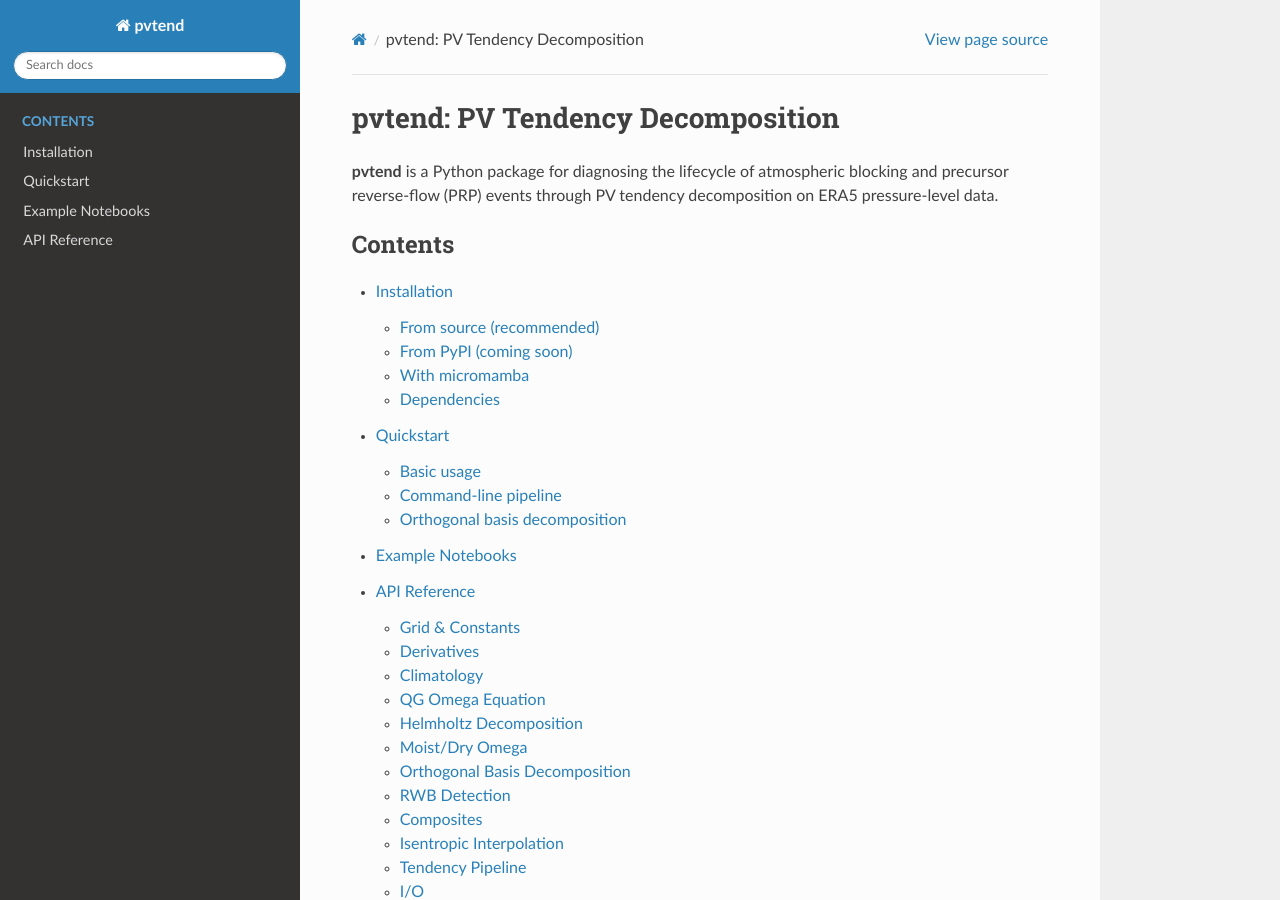
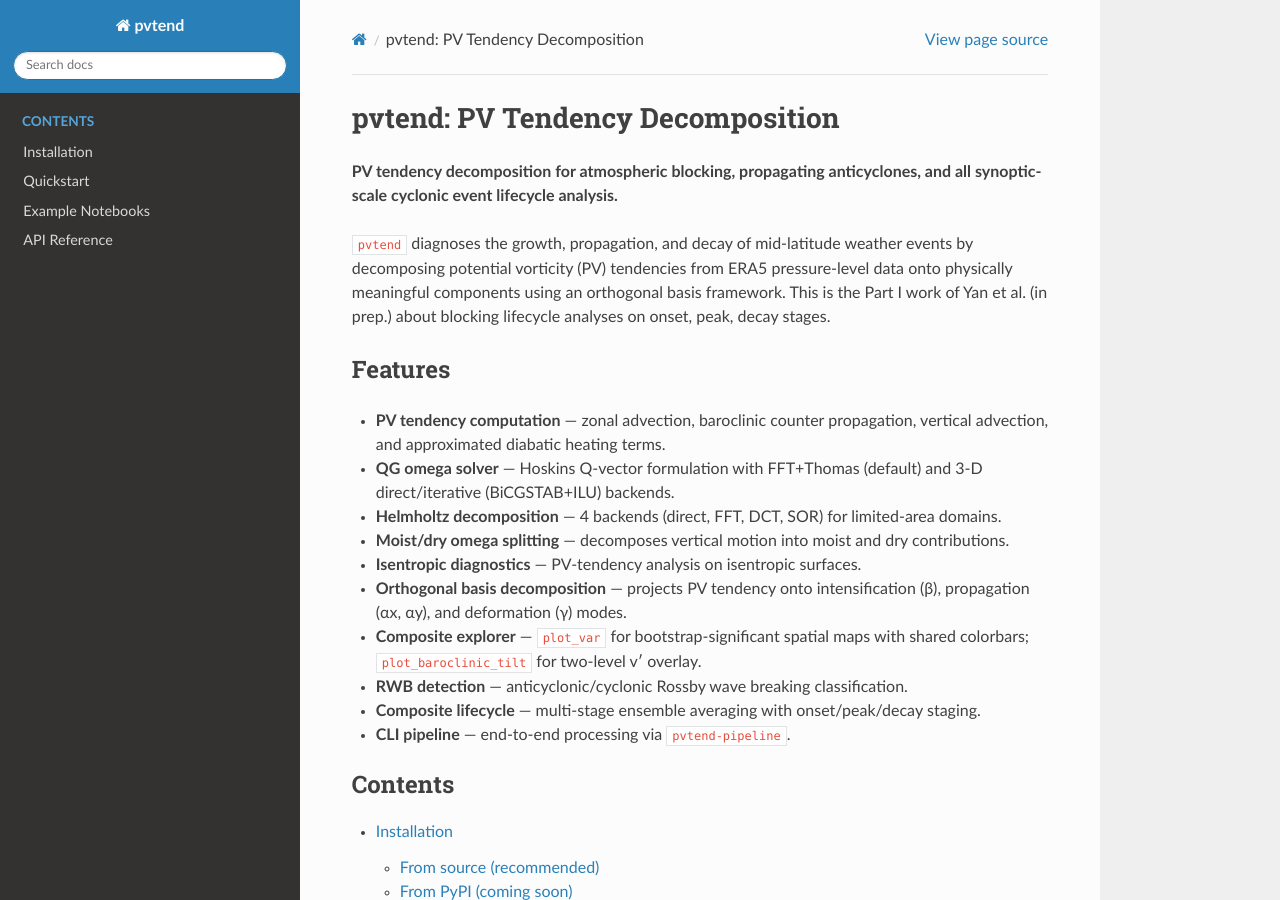
Before and after one commit to yanxingjianken/pvtend, a Sphinx documentation site: the page built from docs/index.rst, in a window 1280 px wide and 900 px high. Built offline with Sphinx 7.4.7 and the Read the Docs theme 3.1.0, drawn with Linux system fonts in a browser that asks for light colours; pages that are not in the unit, such as notebooks, are missing from menus.

Commit message:
docs: sync index.rst description with README features

```diff
--- a/docs/index.rst
+++ b/docs/index.rst
@@ -1,9 +1,35 @@
 pvtend: PV Tendency Decomposition
 =================================
 
-**pvtend** is a Python package for diagnosing the lifecycle of atmospheric
-blocking and precursor reverse-flow (PRP) events through PV tendency
-decomposition on ERA5 pressure-level data.
+**PV tendency decomposition for atmospheric blocking, propagating anticyclones,
+and all synoptic-scale cyclonic event lifecycle analysis.**
+
+``pvtend`` diagnoses the growth, propagation, and decay of mid-latitude weather
+events by decomposing potential vorticity (PV) tendencies from ERA5
+pressure-level data onto physically meaningful components using an orthogonal
+basis framework.  This is the Part I work of Yan et al. (in prep.) about
+blocking lifecycle analyses on onset, peak, decay stages.
+
+Features
+--------
+
+- **PV tendency computation** — zonal advection, baroclinic counter propagation,
+  vertical advection, and approximated diabatic heating terms.
+- **QG omega solver** — Hoskins Q-vector formulation with FFT+Thomas (default)
+  and 3-D direct/iterative (BiCGSTAB+ILU) backends.
+- **Helmholtz decomposition** — 4 backends (direct, FFT, DCT, SOR) for
+  limited-area domains.
+- **Moist/dry omega splitting** — decomposes vertical motion into moist and dry
+  contributions.
+- **Isentropic diagnostics** — PV-tendency analysis on isentropic surfaces.
+- **Orthogonal basis decomposition** — projects PV tendency onto intensification
+  (β), propagation (αx, αy), and deformation (γ) modes.
+- **Composite explorer** — ``plot_var`` for bootstrap-significant spatial maps
+  with shared colorbars; ``plot_baroclinic_tilt`` for two-level v′ overlay.
+- **RWB detection** — anticyclonic/cyclonic Rossby wave breaking classification.
+- **Composite lifecycle** — multi-stage ensemble averaging with onset/peak/decay
+  staging.
+- **CLI pipeline** — end-to-end processing via ``pvtend-pipeline``.
 
 .. toctree::
    :maxdepth: 2
```
